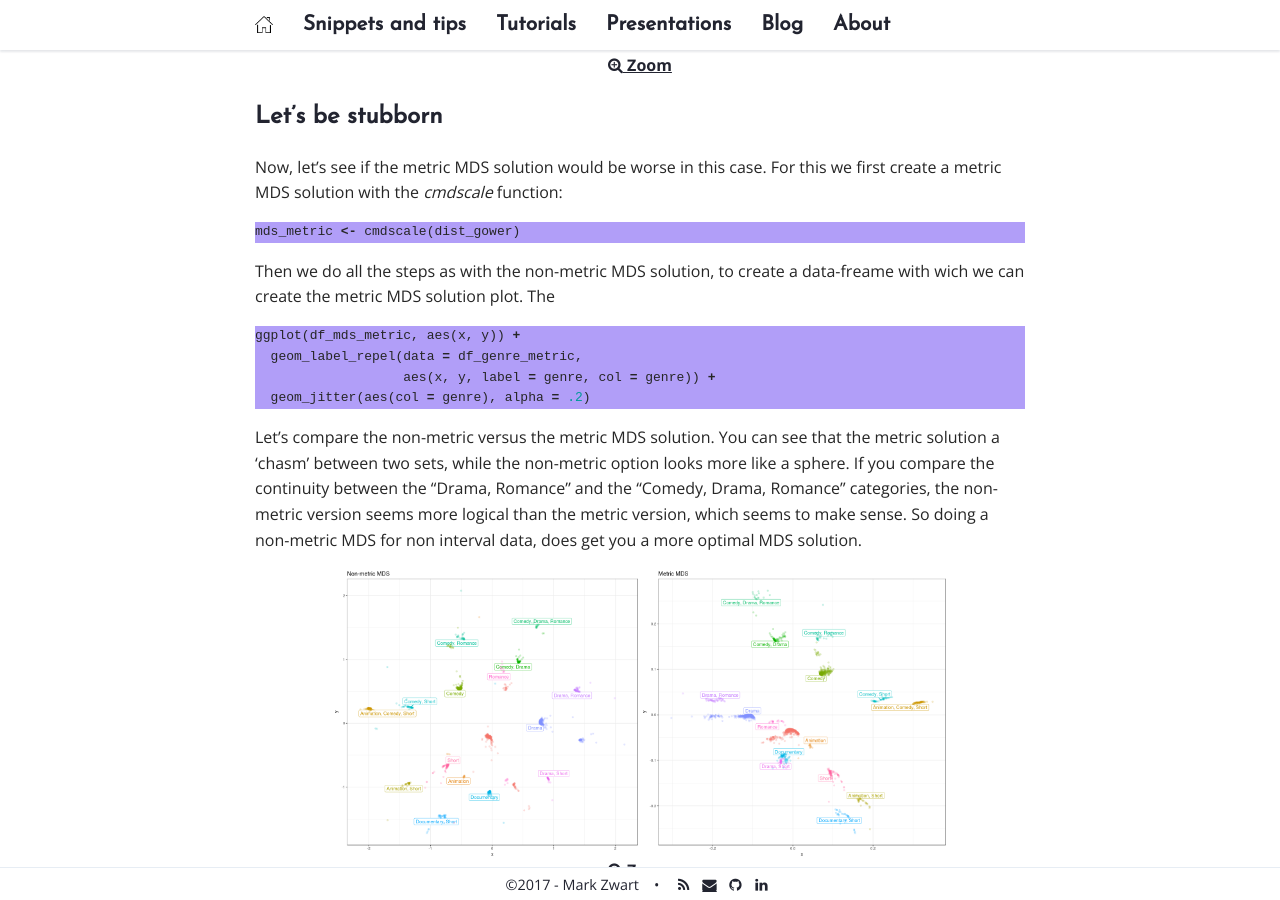
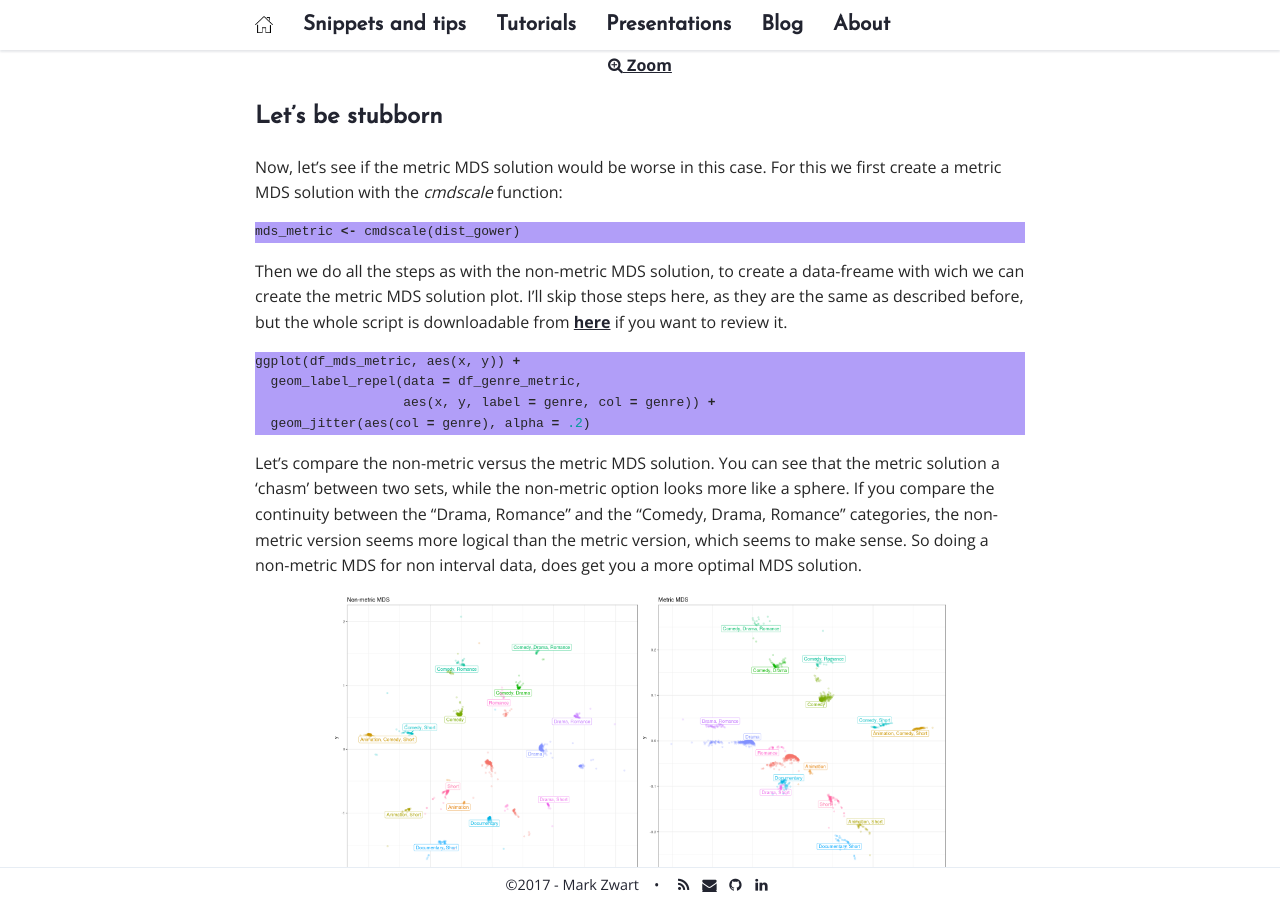
Before and after one commit to mark-me/mark-me.github.io, a Jekyll site: the page built from _pages/tutorials/mds/mds.md, in a window 1280 px wide and 900 px high, scrolled down 5919 px. Built offline with Jekyll 4.4.1, drawn with Linux system fonts in a browser that asks for light colours; nearby versions of some CDN libraries; comment, search, counter and statistics services are not loaded; some of the changed text lies outside the part shown.

Commit message:
Update mds.md

````diff
--- a/_pages/tutorials/mds/mds.md
+++ b/_pages/tutorials/mds/mds.md
@@ -155,7 +155,7 @@ Now, let's see if the metric MDS solution would be worse in this case. For this
 ```r
 mds_metric <- cmdscale(dist_gower)
 ```
-Then we do all the steps as with the non-metric MDS solution, to create a data-freame with wich we can create the metric MDS solution plot. The
+Then we do all the steps as with the non-metric MDS solution, to create a data-freame with wich we can create the metric MDS solution plot. I'll skip those steps here, as they are the same as described before, but the whole script is downloadable from [here](https://raw.githubusercontent.com/mark-me/mark-me.github.io/master/_pages/tutorials/mds/mds-non-metric.R) if you want to review it.
 ```r
 ggplot(df_mds_metric, aes(x, y)) +
   geom_label_repel(data = df_genre_metric,
@@ -170,3 +170,5 @@ Let's compare the non-metric versus the metric MDS solution. You can see that th
 <img src="/_pages/tutorials/mds/mds-metric-vs-nonmetric.png" alt="Metric versus non-metric MDS" align="center" width="80%" height="80%"/><br>
 <i class='fa fa-search-plus '></i> Zoom</a>
 {: refdef}
+
+You can get he whole scripts for performing this non-metric MDS from [here](https://raw.githubusercontent.com/mark-me/mark-me.github.io/master/_pages/tutorials/mds/mds-non-metric.R)
````
